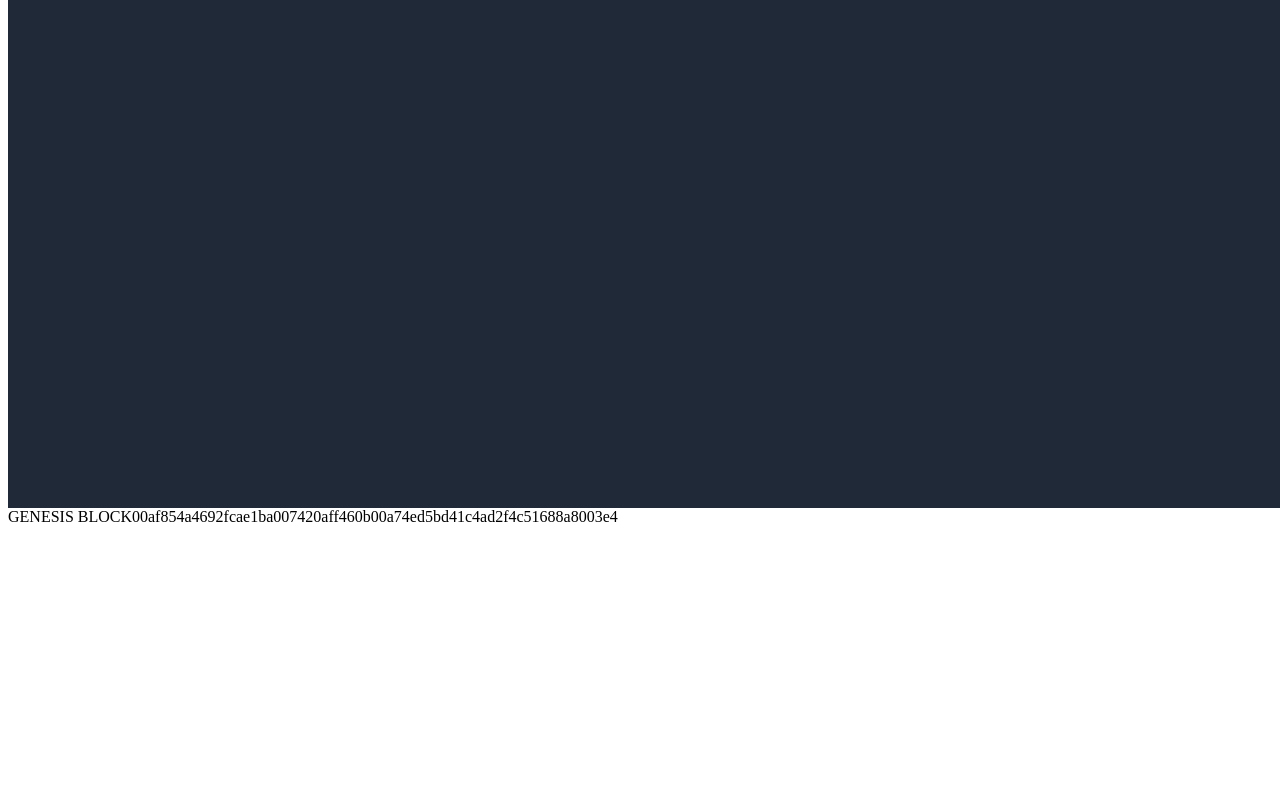
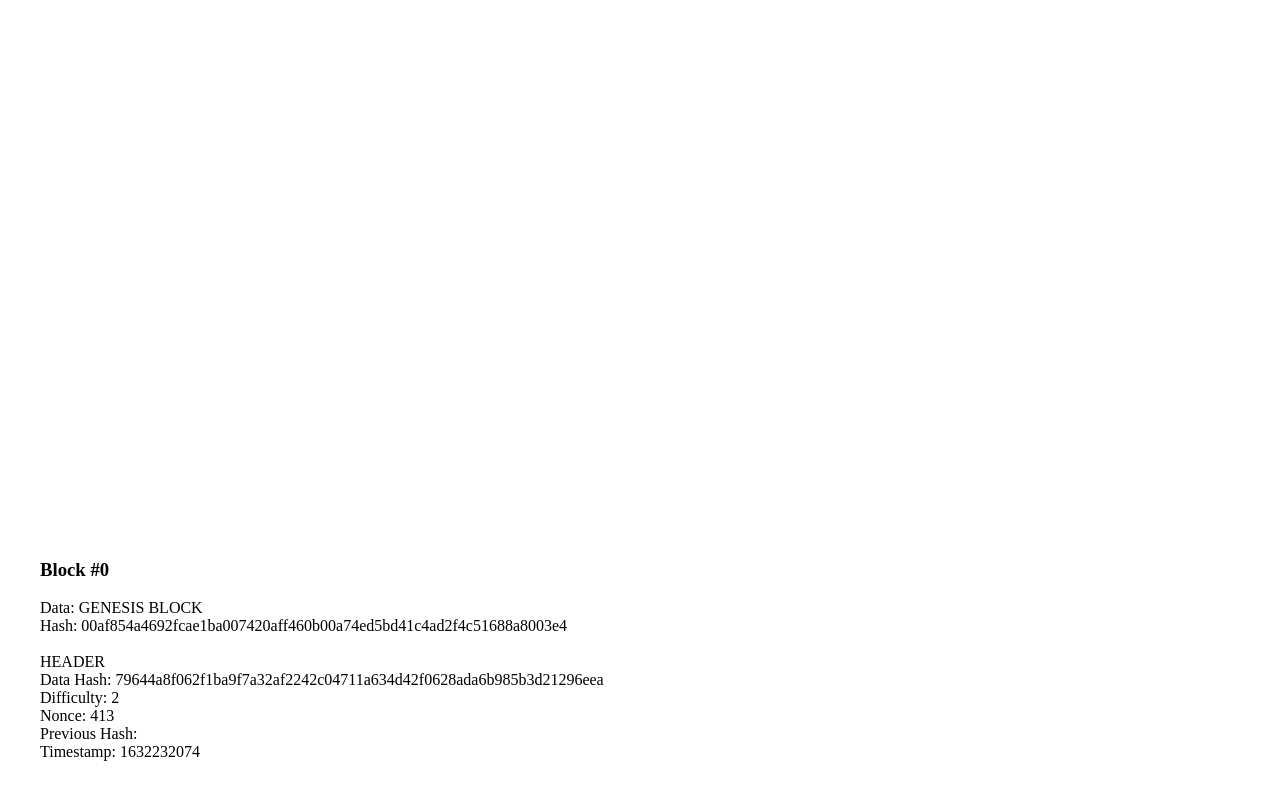
Before and after one commit to librity/create_react_mine, a Next.js app: page / in a window 1280 px wide. Shown: the part 220-1020 px from the top of the page. Built offline with nearby package versions, Linux system fonts and the light colour scheme.

Commit message:
Create MinedBlock component.

```diff
--- a/src/classes/Blockchain.ts
+++ b/src/classes/Blockchain.ts
@@ -1,7 +1,7 @@
 import Block from './Block'
 
 export default class Blockchain {
-  public next: Block
+  public unminedBlock: Block
 
   private blocks: Block[]
 
@@ -9,9 +9,9 @@ export default class Blockchain {
     this.blocks = [Block.buildGenesis()]
   }
 
-  getDifficulty = (): number => this.next.getDifficulty()
+  getDifficulty = (): number => this.unminedBlock.getDifficulty()
   setDifficulty = (newDifficulty: number) =>
-    this.next.setDifficulty(newDifficulty)
+    this.unminedBlock.setDifficulty(newDifficulty)
   increaseDifficulty = () => {
     const newDifficulty = this.getDifficulty() + 1
 
@@ -42,9 +42,9 @@ export default class Blockchain {
   }
 
   createNext = (data: string) => {
-    this.next = this.buildNext(data)
-    this.next.mine()
+    this.unminedBlock = this.buildNext(data)
+    this.unminedBlock.mine()
 
-    this.saveNext(this.next)
+    this.saveNext(this.unminedBlock)
   }
 }
--- a/src/components/BlockchainStatus.tsx
+++ b/src/components/BlockchainStatus.tsx
@@ -1,9 +1,10 @@
-import { useContext } from 'react'
+import React, { useContext } from 'react'
 import Block from '../classes/Block'
 
 import styles from '../styles/components/BlockchainStatus.module.css'
 
 import { BlockchainContext } from '../contexts/BlockchainContext'
+import { MinedBlock } from './MinedBlock'
 
 export const BlockchainStatus = () => {
   const { chain } = useContext(BlockchainContext)
@@ -11,10 +12,7 @@ export const BlockchainStatus = () => {
   return (
     <section className={styles.container}>
       {chain.getBlocks().map((block: Block) => (
-        <div>
-          <span>{block.data}</span>
-          <span>{block.hash}</span>
-        </div>
+        <MinedBlock block={block} />
       ))}
     </section>
   )
--- a/src/components/CurrentBlock.tsx
+++ b/src/components/CurrentBlock.tsx
@@ -9,7 +9,7 @@ export const CurrentBlock = () => {
 
   return (
     <section className={styles.container}>
-      <h1>{chain.next}</h1>
+      <h1>{chain.unminedBlock}</h1>
     </section>
   )
 }
--- /dev/null
+++ b/src/components/MinedBlock.tsx
@@ -0,0 +1,20 @@
+import Block from '../classes/Block'
+
+import styles from '../styles/components/MinedBlock.module.css'
+
+export const MinedBlock = ({ block }) => (
+  <div className={styles.container}>
+    <h3>Block #{block.index}</h3>
+
+    <div>Data: {block.data}</div>
+    <div>Hash: {block.hash}</div>
+    <br />
+
+    <div>HEADER</div>
+    <div>Data Hash: {block.header.dataHash}</div>
+    <div>Difficulty: {block.header.difficulty}</div>
+    <div>Nonce: {block.header.nonce}</div>
+    <div>Previous Hash: {block.header.previousHash}</div>
+    <div>Timestamp: {block.header.timestamp}</div>
+  </div>
+)
--- a/src/pages/_document.tsx
+++ b/src/pages/_document.tsx
@@ -9,7 +9,7 @@ export default class MyDocument extends Document {
 
           <link rel="preconnect" href="https://fonts.gstatic.com" />
           <link
-            href="https://fonts.googleapis.com/css2?family=Inter:wght@400;500;600&display=swap"
+            href="https://fonts.googleapis.com/css2?family=Roboto:wght@300;400;500;700&display=swap"
             rel="stylesheet"
           />
         </Head>
--- a/src/styles/components/BlockchainStatus.module.css
+++ b/src/styles/components/BlockchainStatus.module.css
@@ -1,6 +1,6 @@
 .container {
-  background-color: var(--background);
-  /* background-color: rgb(209, 213, 219); */
+  background-color: var(--blockchain-status-bg);
+
   min-height: 50vh;
   width: 100vw;
 }
--- a/src/styles/components/CurrentBlock.module.css
+++ b/src/styles/components/CurrentBlock.module.css
@@ -1,5 +1,5 @@
 .container {
-  background-color: rgb(31, 41, 55);
+  background-color: var(--current-block-bg);
   min-height: 50vh;
   width: 100vw;
 
--- /dev/null
+++ b/src/styles/components/MinedBlock.module.css
@@ -0,0 +1,13 @@
+.container {
+  display: flex;
+  flex-direction: column;
+  align-items: left;
+
+  padding: 2rem;
+  width: 40rem;
+
+  background-color: var(--mined-block-bg);
+  border-radius: 10px;
+
+  box-sizing: border-box;
+}
--- a/src/styles/global.css
+++ b/src/styles/global.css
@@ -12,8 +12,7 @@
 
   --title: #2e384d;
 
-  --background: #f2f3f5;
-
+  --mined-block-bg: #f2f3f5;
   --current-block-bg: #1f2937;
   --blockchain-status-bg: #d1d5db;
 }
@@ -37,7 +36,6 @@
 }
 
 body {
-  background-attachment: var(--background);
   color: var(--text);
 }
 
@@ -45,7 +43,7 @@ body,
 input,
 textarea,
 button {
-  font: 400 1rem 'Inter', sans-serif;
+  font: 400 1rem 'Roboto', sans-serif;
 }
 
 button {
```
